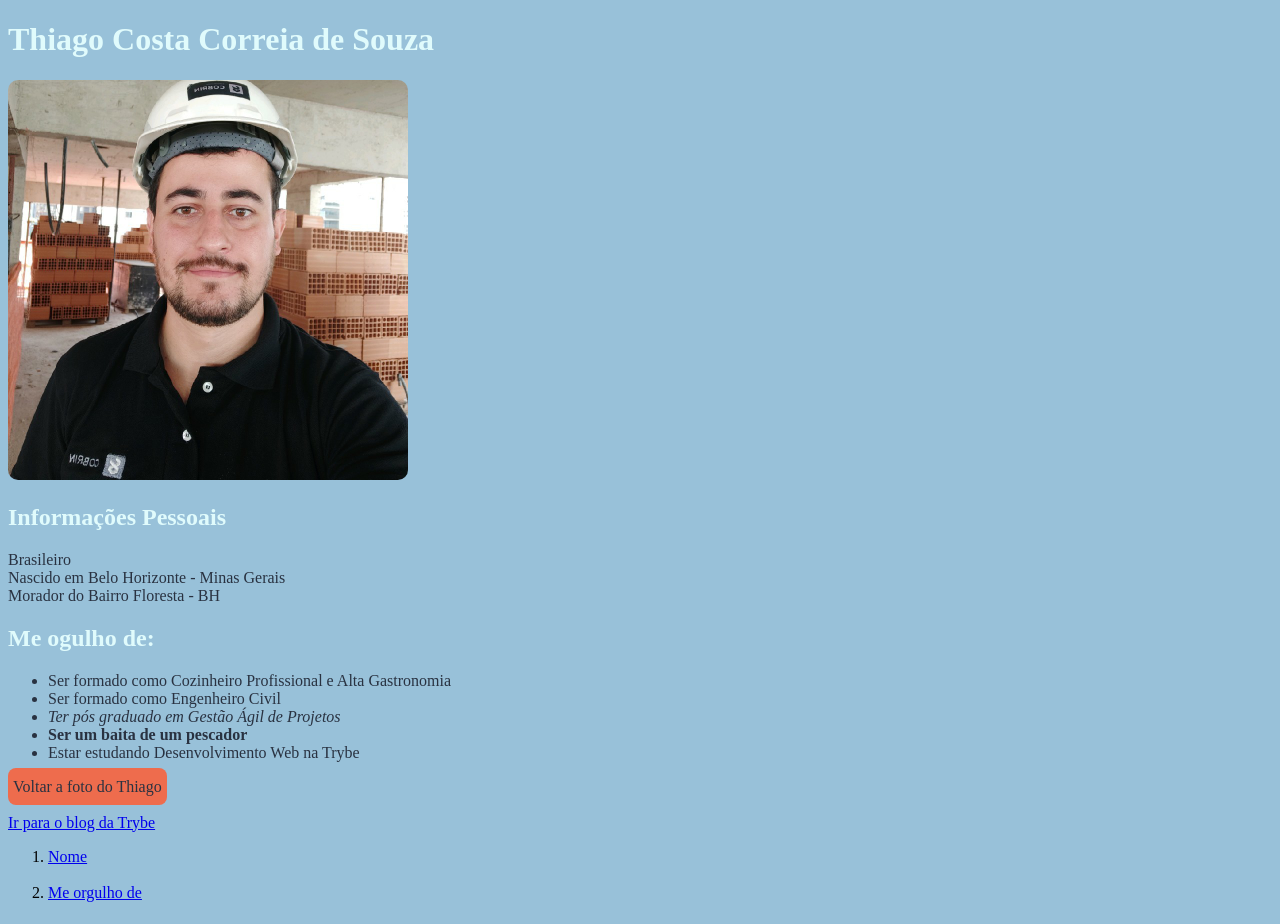
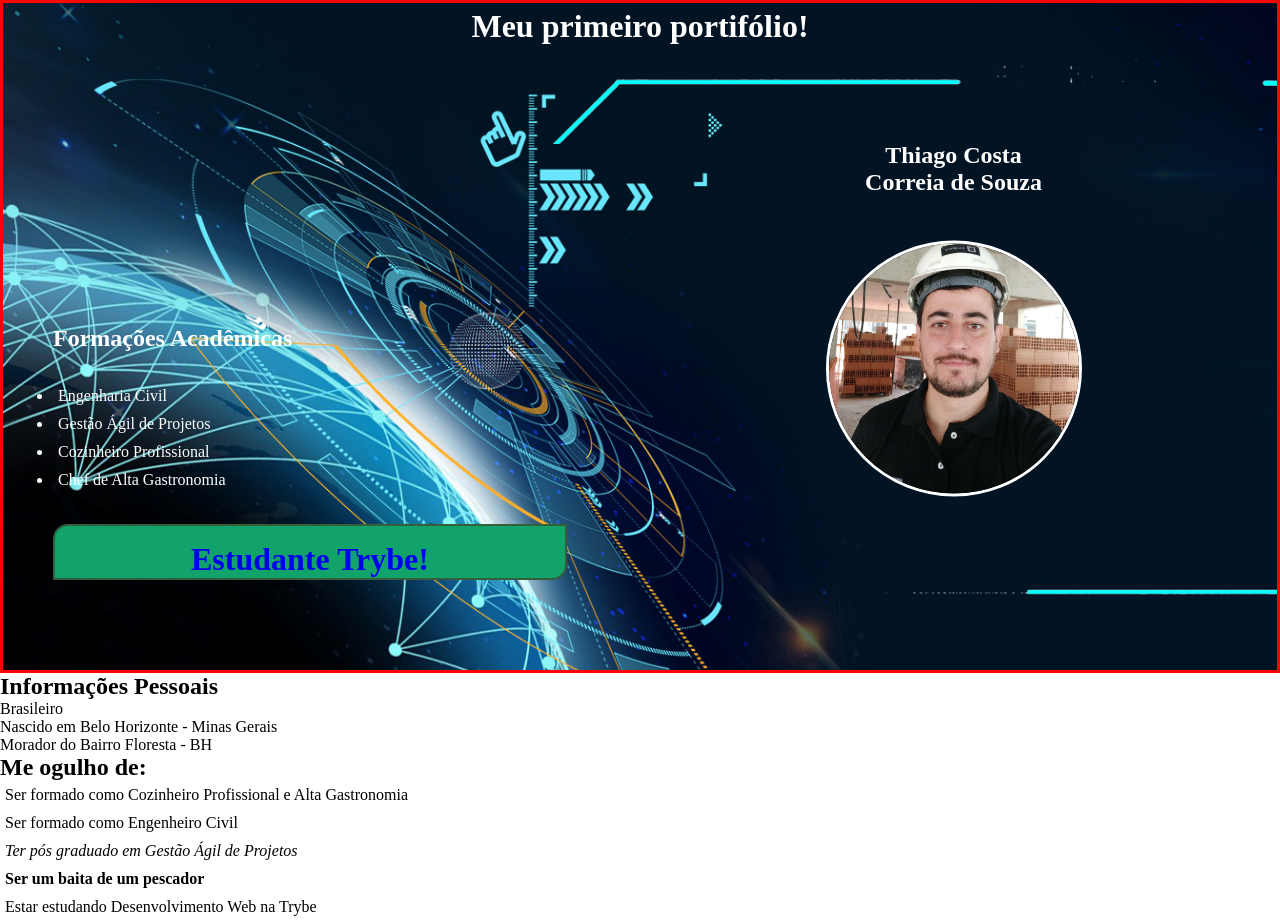
Before and after one commit to thiagoccs/thiagoccs.github.io, a plain HTML site: page index.html in a window 1280 px wide. Shown: the top 924 px of the page. Drawn offline with Linux system fonts and the light colour scheme.

Commit message:
modificado posicionamento de elementos do header

```diff
--- a/index.html
+++ b/index.html
@@ -1,15 +1,40 @@
 <!DOCTYPE html>
 <html lang="pt-br">
-<head >
+
+<head>
     <meta charset="UTF-8">
     <meta http-equiv="X-UA-Compatible" content="IE=edge">
     <meta name="viewport" content="width=device-width, initial-scale=1.0">
     <link rel="stylesheet" type="text/css" href="style.css">
-    <title>Primeiro Portifólio Web</title>
+    <title>Portifólio Thiago</title>
 </head>
+
 <body>
-    <h1 class="nomeTitulos">Thiago Costa Correia de Souza</h1>
-    <img class="foto" src="thiago.jpeg" alt="Foto do Thiago na obra usando capacete" width="400px">
+    <header>
+        <div class="headerContent">
+            <h1>Meu primeiro portifólio!</h1>
+            <div class="containerNamePhoto">
+                <h2 class="nameThiago">Thiago Costa <br>Correia de Souza</h2>
+                <div class="containerPhoto">
+                    <img class="mainPhoto" src="./images/thiago.jpeg" alt="Foto do Thiago na obra usando capacete">
+                </div>
+            </div>
+            <div class="containerFormation">
+                <h2 class="formation">Formações Acadêmicas</h2>
+                <ul>
+                    <li>Engenharia Civil</li>
+                    <li>Gestão Ágil de Projetos</li>
+                    <li>Cozinheiro Profissional</li>
+                    <li>Chef de Alta Gastronomia</li>
+                </ul>
+
+                <div class="button">
+                    <a class="student" href="https://www.betrybe.com/?utm_source=trybe.com.br">Estudante Trybe!</a>
+                </div>
+            </div>
+        </div>
+    </header>
+    <main>
         <h2 class="nomeTitulos">Informações Pessoais</h2>
         <p class="corTextos">Brasileiro <br>
             Nascido em Belo Horizonte - Minas Gerais <br>
@@ -18,12 +43,13 @@
         </p>
         <h2 class="nomeTitulos">Me ogulho de:</h2>
         <ul class="corTextos">
-        <li >Ser formado como Cozinheiro Profissional e Alta Gastronomia</li>
+            <li>Ser formado como Cozinheiro Profissional e Alta Gastronomia</li>
             <li>Ser formado como Engenheiro Civil</li>
             <li><em>Ter pós graduado em Gestão Ágil de Projetos</em></li>
             <li><strong>Ser um baita de um pescador</strong></li>
             <li>Estar estudando Desenvolvimento Web na Trybe</li>
         </ul>
+    </main>
     <a class="voltarFoto" href=".foto">Voltar a foto do Thiago </a><br><br>
     <a href="https://blog.betrybe.com/" target="_blank">Ir para o blog da Trybe</a>
     <ol>
@@ -31,4 +57,5 @@
         <li><a href="#2">Me orgulho de</a></li><br>
     </ol>
 </body>
+
 </html>
--- a/style.css
+++ b/style.css
@@ -1,19 +1,82 @@
-body {
-    background-color:#98c1d9;
+* {
+    margin: 0;
+    padding: 0;
 }
-.nomeTitulos {
-    color: #e0fbfc;
+
+header {
+    color: white;
+    background-image: url(./images/fundoPortifolio.jpeg);
+    background-size: cover;
+    padding: 5px 30px 40px;
+    border: red 3px solid;
+    /* retirar tamanho depois */
+    /* height: 500px; */
 }
-.foto {
-    border-radius: 10px;
+
+.headerContent {
+    position: relative;
 }
-.voltarFoto {
+
+h1 {
+    text-align: center;
+}
+
+.containerNamePhoto {
+    padding: 15px 10px;
+    position: absolute;
+    width: 50%;
+    top: 50%;
+    left: 50%;
+    transform: translate(0, -50%);
+}
+
+.nameThiago {
+    text-align: center;
+    padding-bottom: 15px;
+}
+
+.containerPhoto {
+    display: flex;
+    justify-content: center;
+    left: 50%;
+}
+
+.mainPhoto {
+    border-radius: 50%;
+    width: 250px;
+    margin-top: 30px;
+    border: white solid 3px;
+}
+
+.containerFormation {
+    max-width: 50%;
+    padding: 250px 0px 50px 20px;
+}
+
+.formation {
+    padding: 30px 0 30px 0;
+}
+
+ul {
+    margin-bottom: 30px;
+}
+
+li {
+    padding: 5px;
+}
+
+.button {
+    max-width: 450px;
+    background-color: #11a36a;
+    padding: 15px 30px 0px;
+    border-radius: 15px 0;
+    font-weight: 700;
     text-decoration: none;
-    background-color: #ee6c4d;
-    padding: 10px 5px;
-    border-radius: 8px;
-    color: #293241;
+    text-align: center;
+    border: #355E3B solid 2px;
 }
-.corTextos {
-    color: #293241;
+
+.student {
+    font-size: 2em;
+    text-decoration: none;
 }
```
Also changed, not shown: images/fundoPortifolio.jpeg (added), images/thiago.jpeg (renamed from thiago.jpeg). Lines whose indentation alone changed are shown as unchanged.
